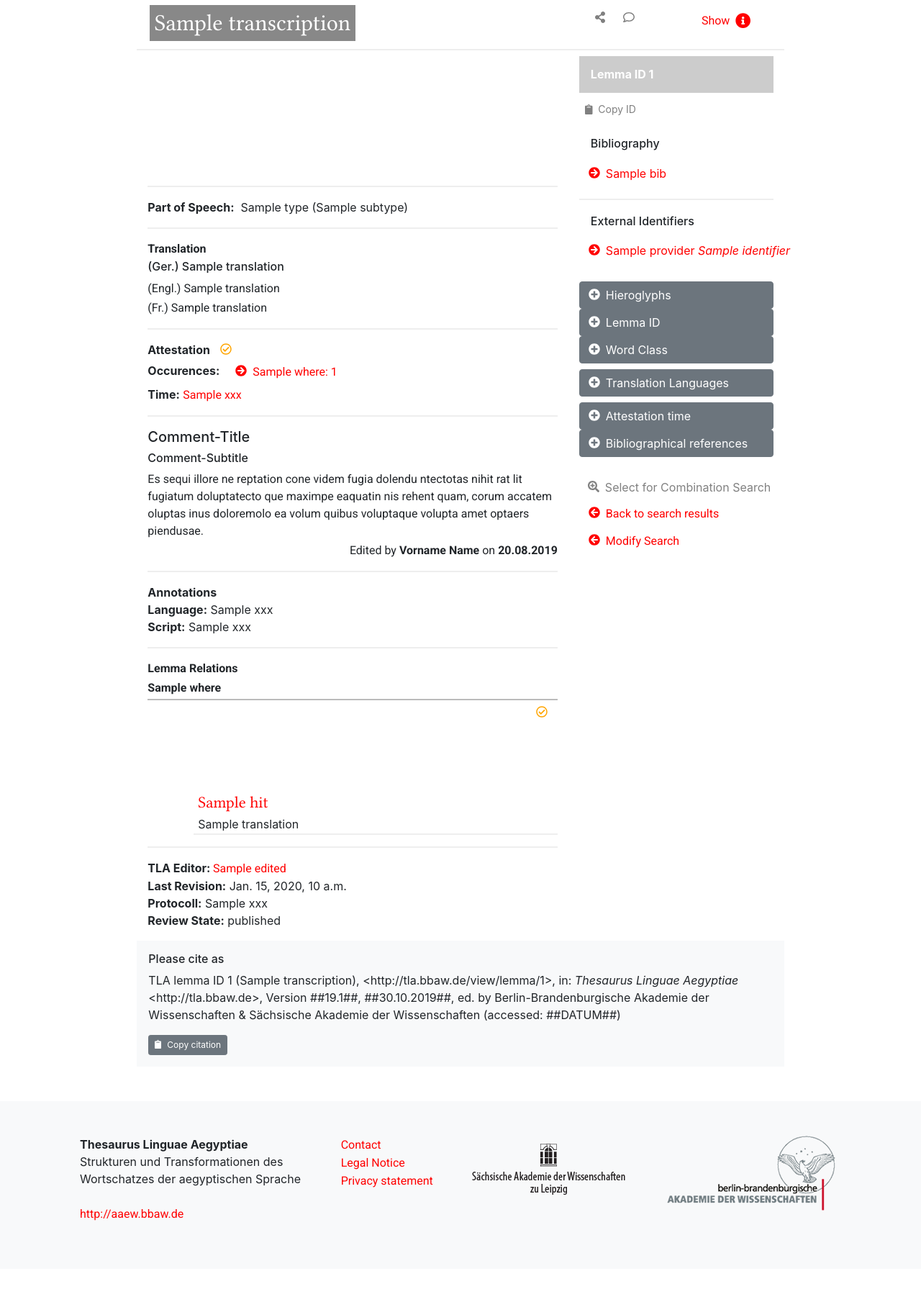
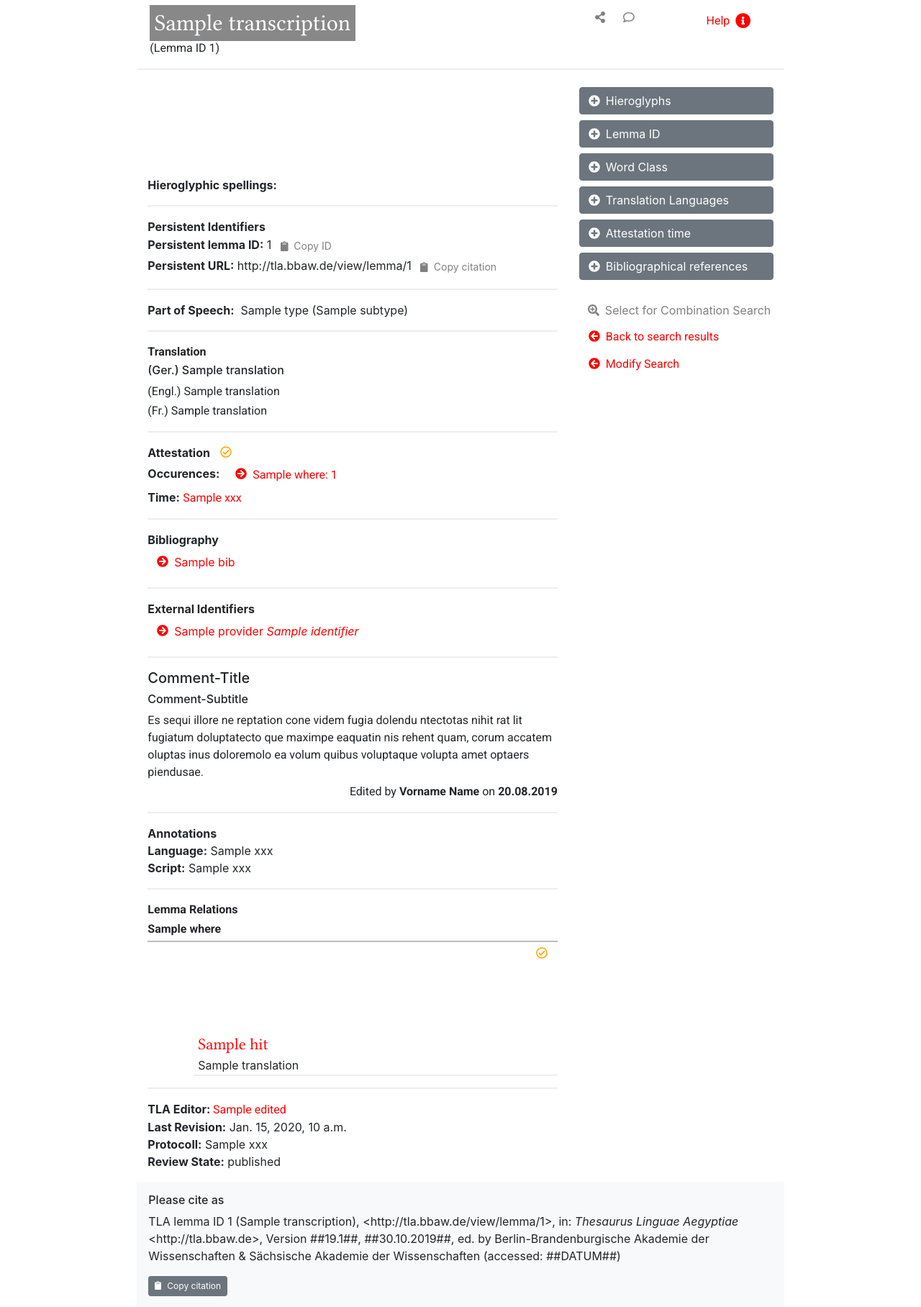
Before and after one commit to JKatzwinkel/tla-prototype-eval, a Django app: template webd/templates/details/lemma.html in a window 1280 px wide. Shown: the part 131-1947 px from the top of the page at 72% size. Before the commit the page ends 1827 px from the top, so only its background shows below. Run offline with Django 3.2, Linux system fonts and the light colour scheme; the template is opened without the code that fills it: most values are stand-ins (such as "Sample title", 1, 10 or a date in 2020); a map, chart or similar area stays blank; some libraries are stand-ins or nearby versions.

Commit message:
Sidebar vereinheitlicht; Verweise in Lemmaseite in Content-Block verschoben

```diff
--- a/webd/static/css/tla-styles.css
+++ b/webd/static/css/tla-styles.css
@@ -459,9 +459,9 @@ p.translation-de span  {
 	padding: 1rem;
 	background-color: #CCC;
 	color: white;}
-.details-content  .btn-block+.btn-block {
+/*.details-content  .btn-block+.btn-block {
     margin-top: 0!important;
-}
+}	*/
 
 /* Show/Hide */
 
--- a/webd/templates/details/lemma.html
+++ b/webd/templates/details/lemma.html
@@ -25,14 +25,14 @@
 	<!-- Suchergebnis -->
 		<div class="col-md-8 result">
 			<h2 class="bbaw-libertine">
+				<mark>
 				{% for word in lemma.words %}
-				<mark>
 					{{ word.transcription }}
+				{% endfor %}
 				</mark>
-				{% endfor %}
 				<span class="Z3988" title="{{coins}}"></span>
 			</h2>
-			<!--<p class="lemma-id">(Lemma ID {{lemma.id}})</p>-->
+			<p class="lemma-id">(Lemma ID {{lemma.id}})</p>
 		</div>
 		<div class="col-md-4 align-right align-baseline">
             <div class="functional-icons ml-3 float-left">
@@ -40,7 +40,7 @@
               <a href="#" class="btn btn-light solo-icon" role="button" data-toggle="modal" data-target="#modal_comments"><span class="far fa-comment"/></a>
             </div>
             <div class="functional-icons mr-0 ">
-                <a href="#" class="btn btn-red text-left text-decoration-none float-right" role="button">Show&nbsp;&nbsp;<span class="fas fa-info-circle fa-lg"></span></a>
+                <a href="#" class="btn btn-red text-left text-decoration-none float-right" role="button">Help&nbsp;&nbsp;<span class="fas fa-info-circle fa-lg"></span></a>
             </div>
 		</div>
 	</div>
@@ -51,6 +51,7 @@
 	<div class="row details-content">
 		<div class="col-sm-8">
 			<div class="lemma pt-3">
+				<strong>Hieroglyphic spellings:</strong>
 				{% for word in lemma.words %}
 					{% if word.glyphs %}
 					<span class="glyphbox">
@@ -60,9 +61,16 @@
 					</span>
 					{% endif %}
 				{% endfor %}
+			</div>
+			<!-- persistente URL / ID -->
+			<div>
 				<hr>
+				<strong>Persistent Identifiers</strong>
+				<br><strong>Persistent lemma ID:</strong> {{lemma.id}}  <button type="button" class="btn btn-light btn-sm text-left text-decoration-none copy-to-clipboard-btn" onclick="copyStringToClipboard('{{lemma.id}}')"><span class="fa fa-clipboard"></span>Copy ID</button>
+				<br><strong>Persistent URL:</strong> http://tla.bbaw.de/view/lemma/{{lemma.id}} <button type="button" class="btn btn-light btn-sm text-left text-decoration-none copy-to-clipboard-btn" onclick="copyStringToClipboard('TLA lemma ID {{lemma.id}} ({% for word in lemma.words %}{{word.transcription}}{% endfor %}), &lt;http://tla.bbaw.de/view/lemma/{{lemma.id}}&gt;, in: Thesaurus Linguae Aegyptiae &lt;http://tla.bbaw.de&gt;, Version ##19.1##, ##30.10.2019##, ed. by Berlin-Brandenburgische Akademie der Wissenschaften & Sächsische Akademie der Wissenschaften (accessed: ##DATUM##)');"><span class="fa fa-clipboard"></span>Copy citation</button>
 			</div>
 			<div class="grammar">
+				<hr>
 				<strong>Part of Speech:</strong>&nbsp;
 				<span>
 					{{lemma.type}}
@@ -70,9 +78,9 @@
 						({{ lemma.subtype }})
 					{% endif %}
 				</span>
-				<hr>
 			</div>
 			<div class="translation">
+				<hr>
 				<p><strong>Translation</strong></p>
 				{% for translation in lemma.translations.de %}
 					<p class="h6">(Ger.) {{ translation }}</p>
@@ -98,6 +106,30 @@
 				<br><strong>Time:</strong>&nbsp;<a href="#">{{ lemma.xxx }}</a> <!--## Werte noch nicht mitgeliefert -->
 			</div>
 
+			<!-- Bibliographie -->
+			<div>
+				<hr>
+				<strong>Bibliography</strong>
+				<br>
+				{% for bib in bibl %}
+					<button type="button" class="btn btn-red text-left text-decoration-none"><span class="fas fa-arrow-circle-right"></span>{{ bib }}</button>
+				{% endfor %}
+				<hr>
+			<div>
+
+			<!-- Verweise -->
+			</div>
+				<strong>External Identifiers</strong>
+				<br>
+				{% for provider, identifiers in lemma.externalReferences.items %}
+					<button type="button" class="btn btn-red text-left text-decoration-none"><span class="fas fa-arrow-circle-right"></span>{{provider}}
+						{% for identifier in identifiers %}
+							<em>{{identifier}}</em>
+						{% endfor %}
+					</button>
+				{% endfor %}
+			</div>
+
 			<!-- Kommentar -->
 			<div class="comment pb-4">
 				<hr>
@@ -113,11 +145,11 @@
 				<strong>Annotations</strong>
 				<br><strong>Language:</strong> {{ lemma.xxx }}  <!--## Wert noch nicht mitgeliefert -->
 				<br><strong>Script:</strong> {{ lemma.xxx }}  <!--## Wert noch nicht mitgeliefert -->
-			<hr>
 			</div>
 
 			<!-- Lemma Relations -->
 			<div class="relations">
+				<hr>
 				<p class="relations"><strong>Lemma Relations</strong></p><!-- ## Werden schon alle Relationen mitgeliefert? -->
 				{% if lemma.relations %} <!--# Abfrage, ob überhaupt welche enthalten sind, stimmt nicht -->
 					{% for where, hits in lemma.relations.items %}
@@ -271,24 +303,17 @@
 
 		<!-- Sidebar -->
 		<div class="col-sm-4">
+            <div class="sticky-top">
 				<!-- Lemma ID feld -->
-			<h6 class="id mt-2">Lemma ID {{lemma.id}}</h6>
-			<button type="button" class="btn btn-light btn-sm text-left text-decoration-none copy-to-clipboard-btn" onclick="copyStringToClipboard('{{lemma.id}}')"><span class="fa fa-clipboard"></span>Copy ID</button>
+				<!--<h6 class="id mt-2">Lemma ID {{lemma.id}}</h6>
+				<button type="button" class="btn btn-light btn-sm text-left text-decoration-none copy-to-clipboard-btn" onclick="copyStringToClipboard('{{lemma.id}}')"><span class="fa fa-clipboard"></span>Copy ID</button>-->
 
 				<!-- Verweise -->
 				<!-- ## in Hauptfeld verschieben, dann rechte Kolumne immer nur mit Buttons/Navi -->
-			<p class="h6 pt-4 pb-1 pl-3">Bibliography</p>
+				<!--<p class="h6 pt-4 pb-1 pl-3">Bibliography</p>
 				{% for bib in bibl %}
 					<button type="button" class="btn btn-block btn-red text-left text-decoration-none"><span class="fas fa-arrow-circle-right"></span>{{ bib }}</button>
 				{% endfor %}
-			<!-- in Hauptfeld zum Attestation-Block verschoben
-			<hr>
-			<p class="h6 pt-1 pb-1 pl-3">Occurrences</p>
-			{% for where, count in occurrences.items %}
-			<a href="/search/occurrences?lemma={{lemma.id}}">
-				<button type="button" class="btn btn-block btn-red text-left text-decoration-none"><span class="fas fa-arrow-circle-right"></span>{{where}}: {{count}}</button>
-			</a>
-			{% endfor %}-->
 				<hr>
 				<p class="h6 pt-1 pb-1 pl-3">External Identifiers</p>
 				{% for provider, identifiers in lemma.externalReferences.items %}
@@ -297,7 +322,7 @@
 							<em>{{identifier}}</em>
 						{% endfor %}
 					</button>
-			{% endfor %}
+				{% endfor %}-->
 
 				<!-- Buttons -->
 				<br>
@@ -321,7 +346,7 @@
 				<a href="javascript:history.back()"><button type="button" class="btn btn-block btn-red text-left text-decoration-none"><span class="fas fa-arrow-circle-left"></span>Back to search results</button></a>
 				<!-- anstelle des historyBack sollte u.U. der Search-String verwendet werden -->
 				<a href="/search"><button type="button" class="btn btn-block btn-red text-left text-decoration-none"><span class="fas fa-arrow-circle-left"></span>Modify Search</button></a>
-
+            </div>
 		</div>
 	</div> <!-- /.row -->
 
```
Also changed, not shown: webd/templates/search/dict.html (+22 -17 lines), webd/templates/search/occurrences.html (+16 -9 lines). Lines whose indentation alone changed are shown as unchanged.
